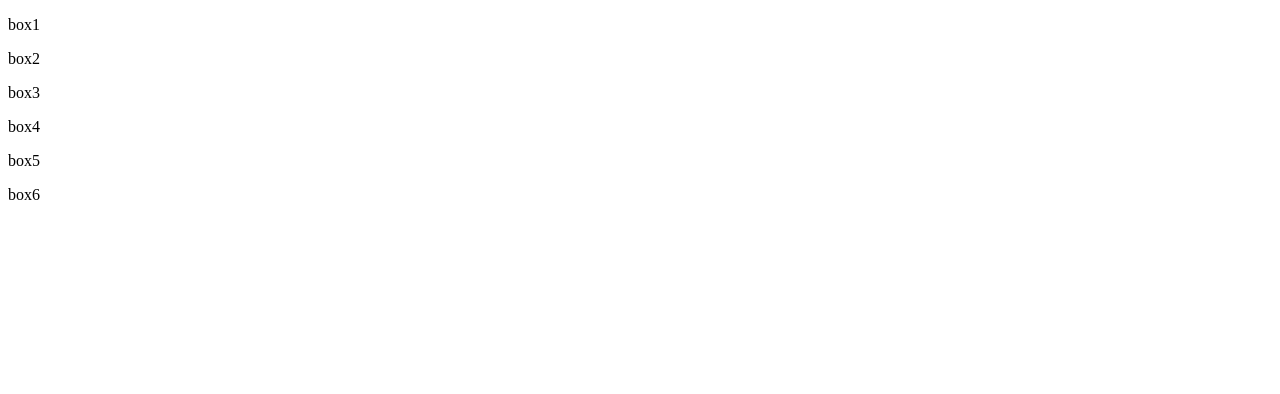
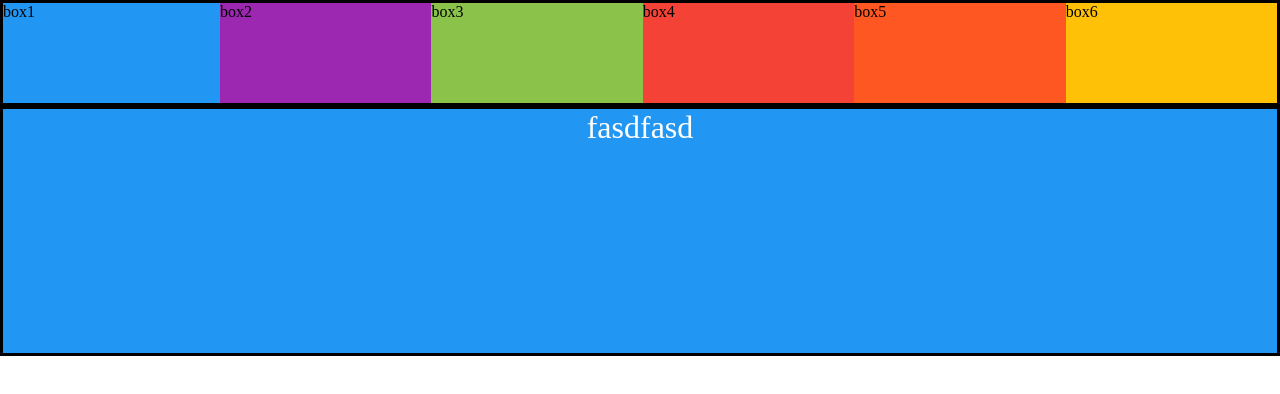
Before and after one commit to montesp/webExercises, a plain HTML site: page flexPractica/index.html in a window 1280 px wide. Drawn offline with Linux system fonts and the light colour scheme.

Commit message:
Se han terminado la practica de flex

```diff
--- a/flexPractica/css/main.css
+++ b/flexPractica/css/main.css
@@ -0,0 +1,87 @@
+:root{
+    --box1:#2196F3;
+    --box2:#9C27B0;
+    --box3:#8BC34A;
+    --box4:#F44336;
+    --box5:#FF5722;
+    --box6:#FFC107;
+    --font-defect:1.6rem;
+}
+
+*{
+    box-sizing: border-box;
+    margin: 0;
+    padding: 0;
+}
+
+html{
+    font-size: 62.5%;
+}
+
+body{
+    font-size: var(--font-defect);
+}
+
+.container{
+    display: flex;
+    border: 0.3rem solid black;
+    height: auto;
+    align-items: center;
+    justify-content: left;
+    flex-wrap: wrap;
+    flex-flow: wrap;
+    flex-direction: row;
+}
+.box{
+    height: 10rem;
+    /* width: 20rem; */
+    /* min-width: 20rem; */
+    flex-basis: 20rem;
+    min-width: 5rem;
+
+    flex-grow: 2;
+    flex-shrink: 1;
+
+    /* margin: 10px; */
+}
+
+.box1{
+    background-color: var(--box1);
+    /* align-self: start; */
+    flex-grow: 3;
+    /* flex-shrink: 2; */
+    /* flex-basis: 10rem; */
+}
+
+.box2{
+    background-color: var(--box2);
+    flex-shrink: 10;
+}
+
+.box3{
+    background-color: var(--box3);
+}
+
+.box4{
+    background-color: var(--box4);
+}
+
+.box5{
+    background-color: var(--box5);
+}
+
+.box6{
+    background-color: var(--box6);
+}
+
+.footer{
+    color: white;
+    background-color: var(--box1);
+    border: .3rem solid black;
+    height: 25rem;
+}
+
+.footer p{
+    font-size: 3.2rem;
+    text-align: center;
+}
--- a/flexPractica/index.html
+++ b/flexPractica/index.html
@@ -5,9 +5,10 @@
     <meta http-equiv="X-UA-Compatible" content="IE=edge">
     <meta name="viewport" content="width=device-width, initial-scale=1.0">
     <title>Flex Exercise</title>
+    <link rel="stylesheet" href="./css/main.css">
 </head>
 <body>
-    <main>
+    <main class="container">
         <div class="box box1">
             <p>box1</p>
         </div>
@@ -27,5 +28,8 @@
             <p>box6</p>
         </div>
     </main>
+    <footer class="footer">
+        <p>fasdfasd</p>
+    </footer>
 </body>
 </html>
```
